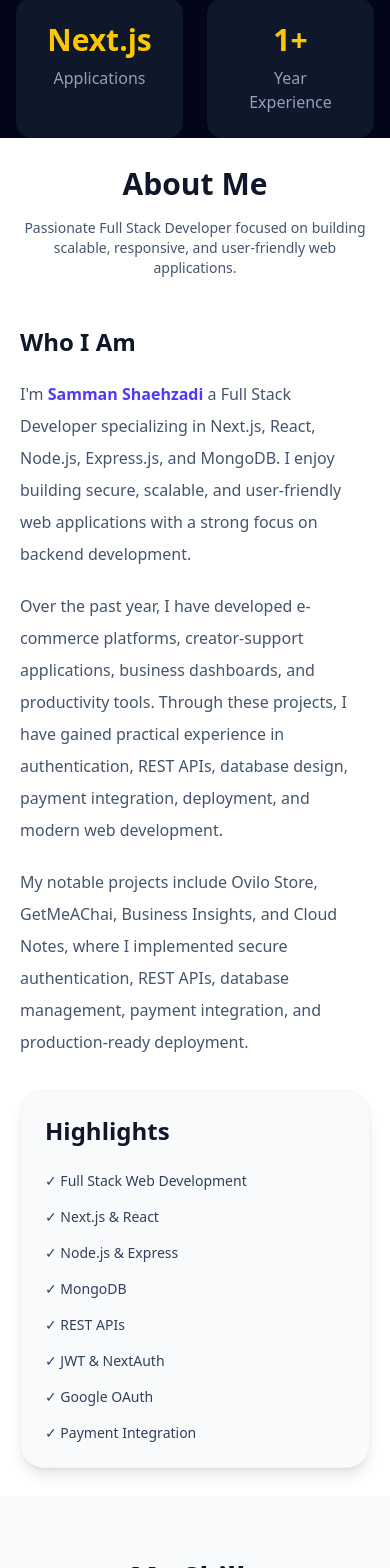
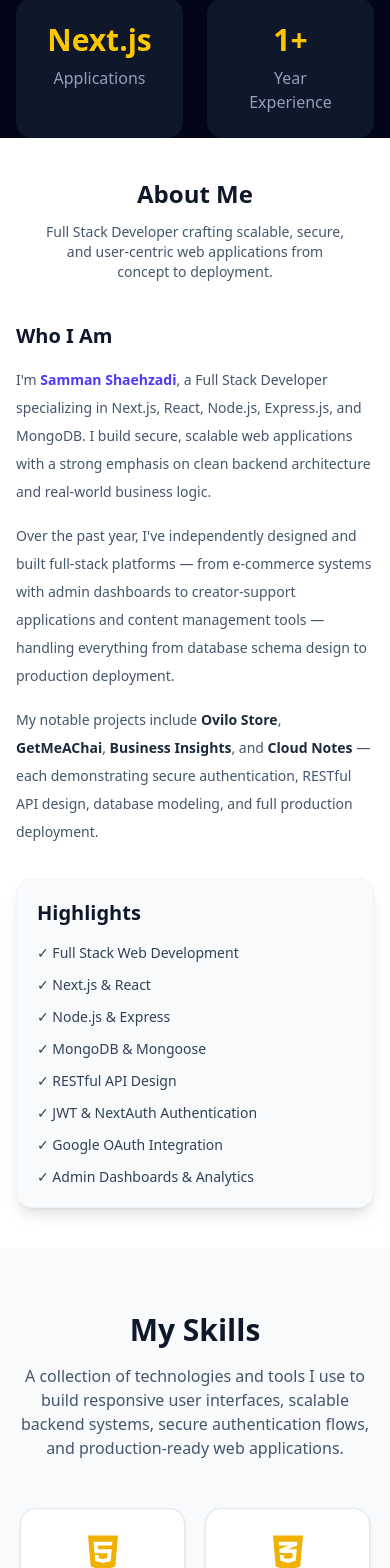
Before and after one commit to CodeBySamman/samman-dev-portfolio, a Next.js app: page / in a window 390 px wide. Shown: the part 827-2395 px from the top of the page. Built offline with nearby package versions, Linux system fonts and the light colour scheme.

Commit message:
Updated Portfolio

```diff
--- a/Components/About.jsx
+++ b/Components/About.jsx
@@ -3,63 +3,64 @@
   return (
     <section
       id="about"
-      className="py-7 sm:py-15 lg:py-28 bg-white"
+      className="py-10 sm:py-14 md:py-20 lg:py-28 bg-white"
     >
-      <div className="max-w-7xl mx-auto px-5 sm:px-8 lg:px-10">
+      <div className="max-w-7xl mx-auto px-4 sm:px-6 md:px-8 lg:px-10">
 
         {/* Heading */}
-        <div className="text-center mb-12 lg:mb-16">
-          <h2 className="text-3xl sm:text-4xl lg:text-5xl font-bold text-slate-900">
+        <div className="text-center mb-10 sm:mb-12 md:mb-14 lg:mb-16">
+          <h2 className="text-2xl sm:text-3xl md:text-4xl lg:text-5xl font-bold text-slate-900">
             About Me
           </h2>
 
-          <p className="mt-4 text-sm sm:text-base lg:text-lg text-slate-600 max-w-3xl mx-auto">
-            Passionate Full Stack Developer focused on building
-            scalable, responsive, and user-friendly web applications.
+          <p className="mt-3 sm:mt-4 text-sm sm:text-base md:text-lg text-slate-600 max-w-xs sm:max-w-lg md:max-w-2xl lg:max-w-3xl mx-auto px-2">
+            Full Stack Developer crafting scalable, secure, and
+            user-centric web applications from concept to deployment.
           </p>
         </div>
 
         {/* Content */}
-        <div className="grid grid-cols-1 lg:grid-cols-2 gap-8 lg:gap-14 items-center">
+        <div className="grid grid-cols-1 lg:grid-cols-2 gap-8 sm:gap-10 md:gap-12 lg:gap-14 items-center">
 
           {/* Left Content */}
           <div>
-            <h3 className="text-2xl lg:text-3xl font-bold text-slate-900 mb-5">
+            <h3 className="text-xl sm:text-2xl md:text-3xl font-bold text-slate-900 mb-4 sm:mb-5">
               Who I Am
             </h3>
-            <p className="text-slate-600 leading-8 text-base lg:text-lg">
+            <p className="text-slate-600 leading-7 sm:leading-8 text-sm sm:text-base md:text-lg">
               I'm{" "}
               <span className="font-semibold text-indigo-600">
-                Samman Shaehzadi {""}
+                Samman Shaehzadi
               </span>
-
-                    a Full Stack Developer specializing in Next.js, React, Node.js, Express.js, and MongoDB. I enjoy building secure, scalable, and user-friendly web applications with a strong focus on backend development.
+              , a Full Stack Developer specializing in Next.js, React, Node.js, Express.js, and MongoDB. I build secure, scalable web applications with a strong emphasis on clean backend architecture and real-world business logic.
             </p>
 
-            <p className="text-slate-600 leading-8 text-base lg:text-lg mt-5">
-            Over the past year, I have developed e-commerce platforms, creator-support applications, business dashboards, and productivity tools. Through these projects, I have gained practical experience in authentication, REST APIs, database design, payment integration, deployment, and modern web development.
+            <p className="text-slate-600 leading-7 sm:leading-8 text-sm sm:text-base md:text-lg mt-4 sm:mt-5">
+              Over the past year, I've independently designed and built full-stack platforms — from e-commerce systems with admin dashboards to creator-support applications and content management tools — handling everything from database schema design to production deployment.
             </p>
-            <p className="text-slate-600 leading-8 text-base lg:text-lg mt-5">
-            My notable projects include Ovilo Store, GetMeAChai, Business Insights, and Cloud Notes, where I implemented secure authentication, REST APIs, database management, payment integration, and production-ready deployment.
+            <p className="text-slate-600 leading-7 sm:leading-8 text-sm sm:text-base md:text-lg mt-4 sm:mt-5">
+              My notable projects include{" "}
+              <span className="font-semibold text-slate-800">Ovilo Store</span>,{" "}
+              <span className="font-semibold text-slate-800">GetMeAChai</span>,{" "}
+              <span className="font-semibold text-slate-800">Business Insights</span>, and{" "}
+              <span className="font-semibold text-slate-800">Cloud Notes</span> — each demonstrating secure authentication, RESTful API design, database modeling, and full production deployment.
             </p>
           </div>
 
           {/* Right Content */}
-          <div className="bg-slate-50 rounded-3xl p-6 sm:p-8 lg:p-10 shadow-lg border border-slate-100">
-            <h3 className="text-2xl lg:text-3xl font-bold text-slate-900 mb-6">
+          <div className="bg-slate-50 rounded-2xl sm:rounded-3xl p-5 sm:p-6 md:p-8 lg:p-10 shadow-lg border border-slate-100">
+            <h3 className="text-xl sm:text-2xl md:text-3xl font-bold text-slate-900 mb-4 sm:mb-6">
               Highlights
             </h3>
-            <ul className="space-y-4 text-slate-700 text-sm sm:text-base lg:text-lg">
+            <ul className="space-y-3 sm:space-y-4 text-slate-700 text-sm sm:text-base md:text-lg">
               <li>✓ Full Stack Web Development</li>
               <li>✓ Next.js & React</li>
               <li>✓ Node.js & Express</li>
-              <li>✓ MongoDB</li>
-              <li>✓ REST APIs</li>
-              <li>✓ JWT & NextAuth</li>
-              <li>✓ Google OAuth</li>
-              <li>✓ Payment Integration</li>
-
-
+              <li>✓ MongoDB & Mongoose</li>
+              <li>✓ RESTful API Design</li>
+              <li>✓ JWT & NextAuth Authentication</li>
+              <li>✓ Google OAuth Integration</li>
+              <li>✓ Admin Dashboards & Analytics</li>
             </ul>
           </div>
 
```
